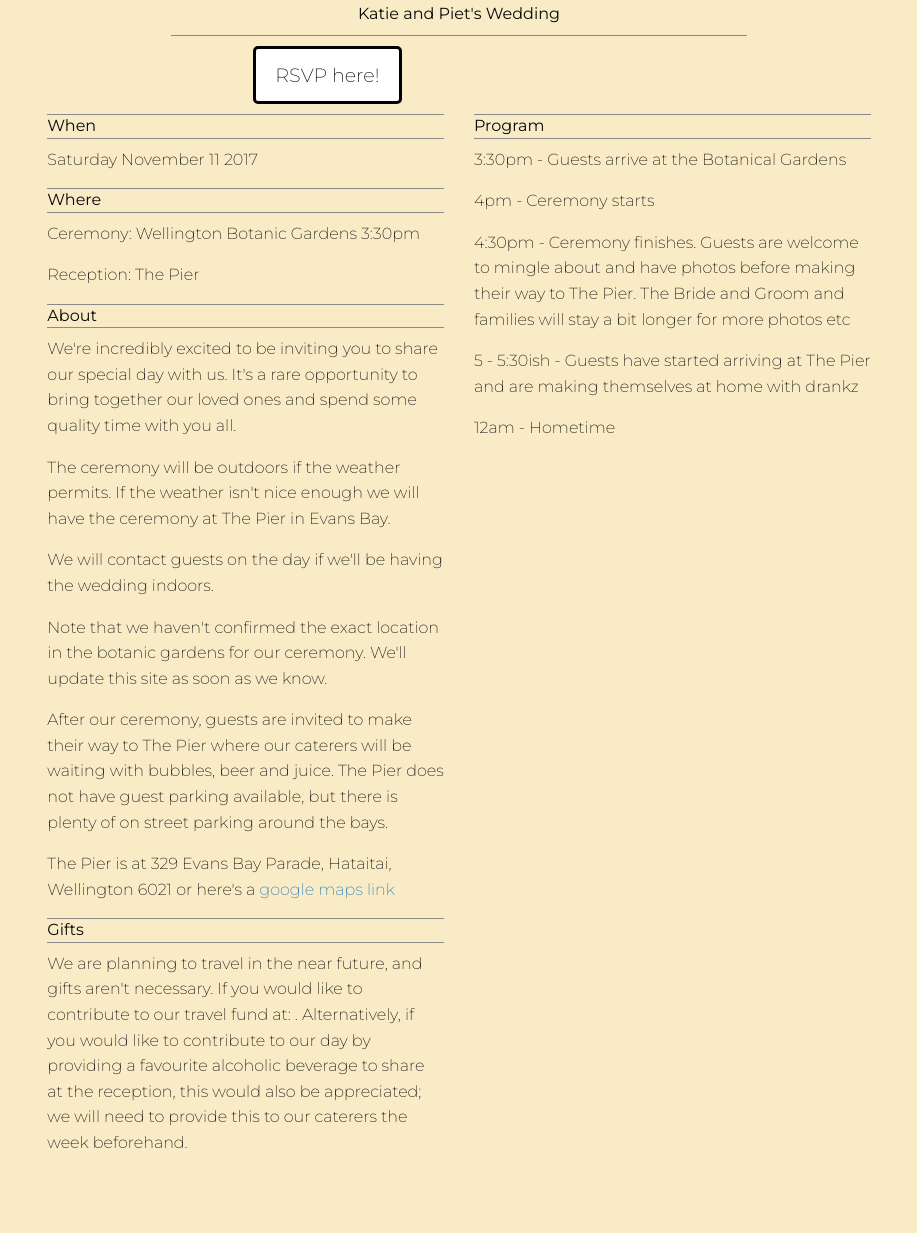
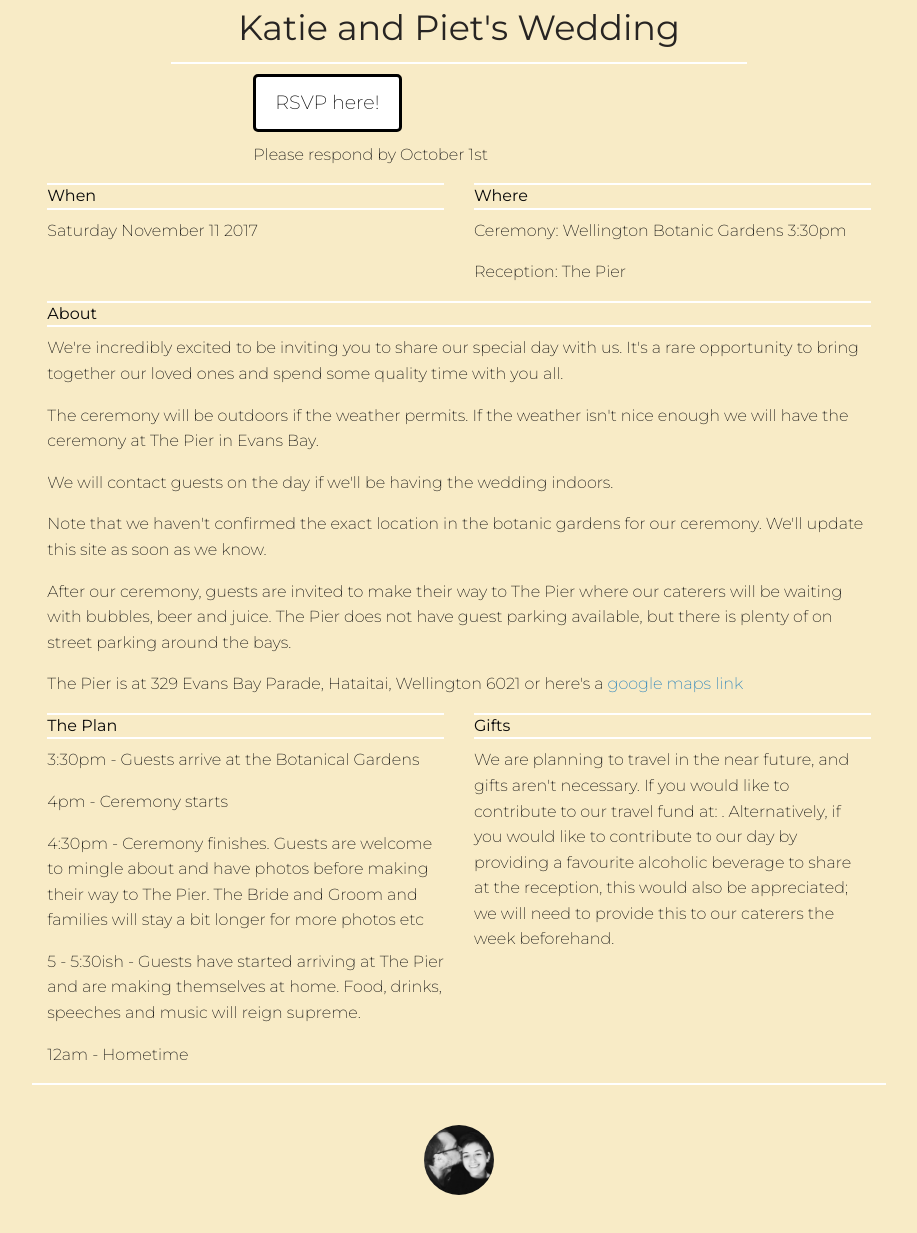
Before and after one commit to pietgeursen/wedding, a website: page index.html in a window 1280 px wide. Shown: the part 277-1510 px from the top of the page, without its empty margins (181-1098 px from the left). Before the commit the page ends 1469 px from the top, so only its background shows below. Drawn offline with nearby package versions, Linux system fonts and the light colour scheme.

Commit message:
slightly better styling

```diff
--- a/index.html
+++ b/index.html
@@ -20,14 +20,19 @@
         <div class="small-12 cell">
           <div class="medium-6 medium-centered">
             <a target="_blank" href="https://docs.google.com/forms/d/e/1FAIpQLSf1-qX0kIXAtT0CUb79m19oeaq8trC7X7yNPZXhWG9xpJnvVA/viewform?usp=sf_link" class="text-centered button rsvp-button">RSVP here!</a>
+            <p>Please respond by October 1st</p>
           </div>
         </div>
         <div class="small-12 medium-6 cell">
           <h2>When</h2>
           <p>Saturday November 11 2017</p>
+        </div>
+        <div class="small-12 medium-6 cell">
           <h2>Where</h2>
           <p>Ceremony: Wellington Botanic Gardens 3:30pm </p>
           <p>Reception: The Pier </p>
+        </div>
+        <div class="small-12 cell">
           <h2>About</h2>
           <p>We're incredibly excited to be inviting you to share our special day with us. It's a rare opportunity to bring together our loved ones and spend some quality time with you all.
           <p>The ceremony will be outdoors if the weather permits. If the weather isn't nice enough we will have the ceremony at The Pier in Evans Bay.</p>
@@ -38,11 +43,11 @@
           <p>The Pier is at 329 Evans Bay Parade, Hataitai, Wellington 6021 or here's a <a target="_blank" href="https://www.google.co.nz/maps/place/The+Pier/@-41.2932875,174.7837708,15z/data=!4m5!3m4!1s0x0:0x37495ceec5c1087f!8m2!3d-41.3042455!4d174.803904">google maps link</a></p>
         </div>
         <div class="small-12 medium-6 cell">
-          <h2>Program</h2>
+          <h2>The Plan</h2>
           <p>3:30pm - Guests arrive at the Botanical Gardens </p>
           <p>4pm - Ceremony starts </p>
           <p>4:30pm - Ceremony finishes. Guests are welcome to mingle about and have photos before making their way to The Pier. The Bride and Groom and families will stay a bit longer for more photos etc</p>
-          <p>5 - 5:30ish - Guests have started arriving at The Pier and are making themselves at home with drankz</p>
+          <p>5 - 5:30ish - Guests have started arriving at The Pier and are making themselves at home. Food, drinks, speeches and music will reign supreme.</p>
           <p>12am - Hometime</p>
         </div>
         <div class="small-12 medium-6 cell">
@@ -53,7 +58,7 @@
 
       <div class="grid-x grid-padding-x">
       </div>
-
+      <div class="closing-image"></div>
     </div>
 
     <script src="bower_components/jquery/dist/jquery.js"></script>
--- a/scss/_settings.scss
+++ b/scss/_settings.scss
@@ -77,7 +77,7 @@ $foundation-palette: (
 );
 $light-gray: #e6e6e6;
 $medium-gray: #cacaca;
-$dark-gray: #8a8a8a;
+$dark-gray: #272422;
 $black: #0a0a0a;
 $white: #fefefe;
 $body-background: $white;
@@ -164,7 +164,7 @@ $code-color: $black;
 $code-font-family: $font-family-monospace;
 $code-font-weight: $global-weight-normal;
 $code-background: $light-gray;
-$code-border: 1px solid $dark-gray;
+$code-border: 2px solid white;
 $code-padding: rem-calc(2 5 1);
 $anchor-color: $primary-color;
 $anchor-color-hover: scale-color($anchor-color, $lightness: -14%);
--- a/scss/app.scss
+++ b/scss/app.scss
@@ -61,7 +61,9 @@ iframe {
 .grid-container {
   margin: 20px auto;
 }
-
+.grid-x {
+  border-bottom: 1px solid white;
+}
 body {
   font-family: 'Montserrat', sans-serif;
   font-size: $global-font-size;
@@ -99,6 +101,8 @@ h2 {
     h1 {
       text-align: center;
       margin: 10px 0;
+      font-size: 35px;
+      color: $dark-gray;
     }
   }
 }
@@ -111,3 +115,13 @@ h2 {
   font-size: $global-font-size * 1.2;
   margin: 10px auto;
 }
+
+.closing-image {
+  border-radius: 100%;
+  width: 70px;
+  height:70px;
+  margin: 40px auto;
+  background-image: url("/yargblarg.jpg");
+  background-size: cover;
+  background-position: right;
+}
```
Also changed, not shown: css/app.css, yargblarg.jpg (added).
